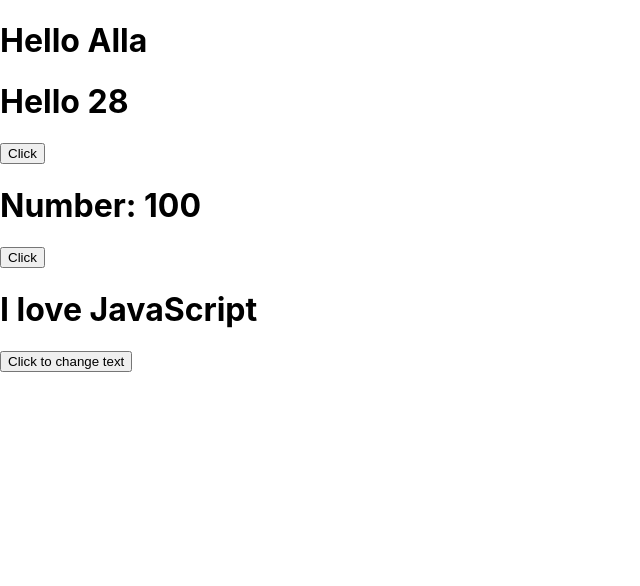
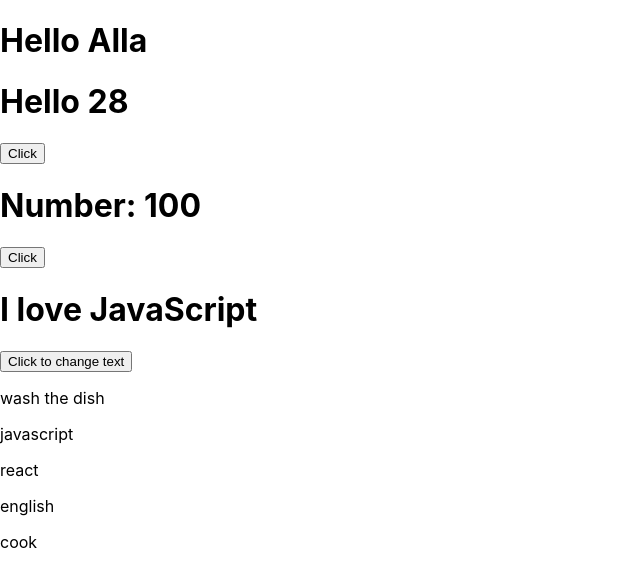
Before and after one commit to MaryiaBialetskaya1/learn-react-hooks, a React (Create React App) app: page / in a window 1280 px wide. Shown: the top 586 px of the page, without its empty margins (0-640 px from the left). Built offline with nearby package versions, Linux system fonts and the light colour scheme.

Commit message:
add List Component using data.js and map method

```diff
--- a/src/App.js
+++ b/src/App.js
@@ -1,6 +1,7 @@
 import "./App.css";
 import { ChangeText } from "./components/ChangeText/ChangeText";
 import { CountDown } from "./components/Count/CountDown";
+import { List } from "./components/ListWithData/List";
 import UseHooks01 from "./components/UseHooks01/UseHooks01";
 function App() {
   return (
@@ -8,6 +9,7 @@
       <UseHooks01 />
       <CountDown />
       <ChangeText />
+      <List />
     </div>
   );
 }
--- a/src/components/Count/CountDown.js
+++ b/src/components/Count/CountDown.js
@@ -10,7 +10,6 @@
       setNumber(0);
     }
   };
-  console.log(number);
   return (
     <div>
       <h1>Number: {number}</h1>
--- /dev/null
+++ b/src/components/ListWithData/List.js
@@ -0,0 +1,18 @@
+import { useState } from "react";
+import { data } from "../../data";
+
+export function List() {
+  const [todo, setData] = useState(data);
+  return (
+    <div>
+      {todo.map((name) => {
+        const { id, todo } = name;
+        return (
+          <div key={id}>
+            <p>{todo}</p>
+          </div>
+        );
+      })}
+    </div>
+  );
+}
--- /dev/null
+++ b/src/data.js
@@ -0,0 +1,22 @@
+export const data = [
+  {
+    id: 1,
+    todo: "wash the dish",
+  },
+  {
+    id: 2,
+    todo: "javascript",
+  },
+  {
+    id: 3,
+    todo: "react",
+  },
+  {
+    id: 4,
+    todo: "english",
+  },
+  {
+    id: 5,
+    todo: "cook",
+  },
+];
```
